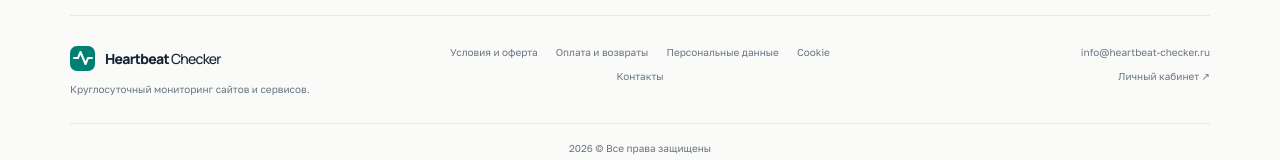
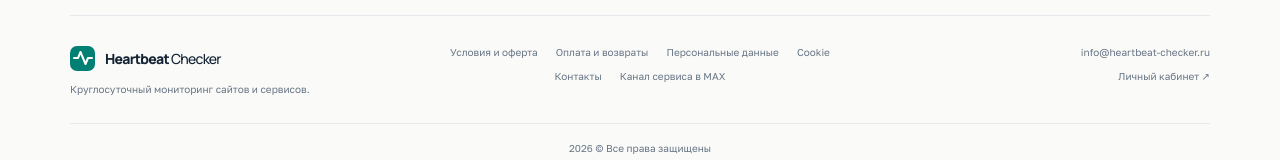
Before and after one commit to nda17/Heartbeat-Checker_monorepo, a Next.js app in the folder apps/web/: page / in a window 1280 px wide. Shown: the part 3727-3887 px from the top of the page. Built offline with nearby package versions, Linux system fonts and the light colour scheme.

Commit message:
feat: link MAX service channel from footer and contacts

```diff
--- a/apps/web/src/shared/ui/index.tsx
+++ b/apps/web/src/shared/ui/index.tsx
@@ -36,6 +36,13 @@ export function PublicFooter({ onHome = false }: { onHome?: boolean }) {
         <Link href="/privacy">Персональные данные</Link>
         <Link href="/cookies">Cookie</Link>
         <Link href="/contacts">Контакты</Link>
+        <a
+          href="https://max.ru/id272385800008_biz"
+          target="_blank"
+          rel="noopener noreferrer"
+        >
+          Канал сервиса в MAX
+        </a>
       </nav>
       <div className="landing-footer-contact">
         <a href="mailto:info@heartbeat-checker.ru">info@heartbeat-checker.ru</a>
```
Also changed, not shown: apps/web/src/_pages/legal/contacts.tsx (+11 -0 lines).
